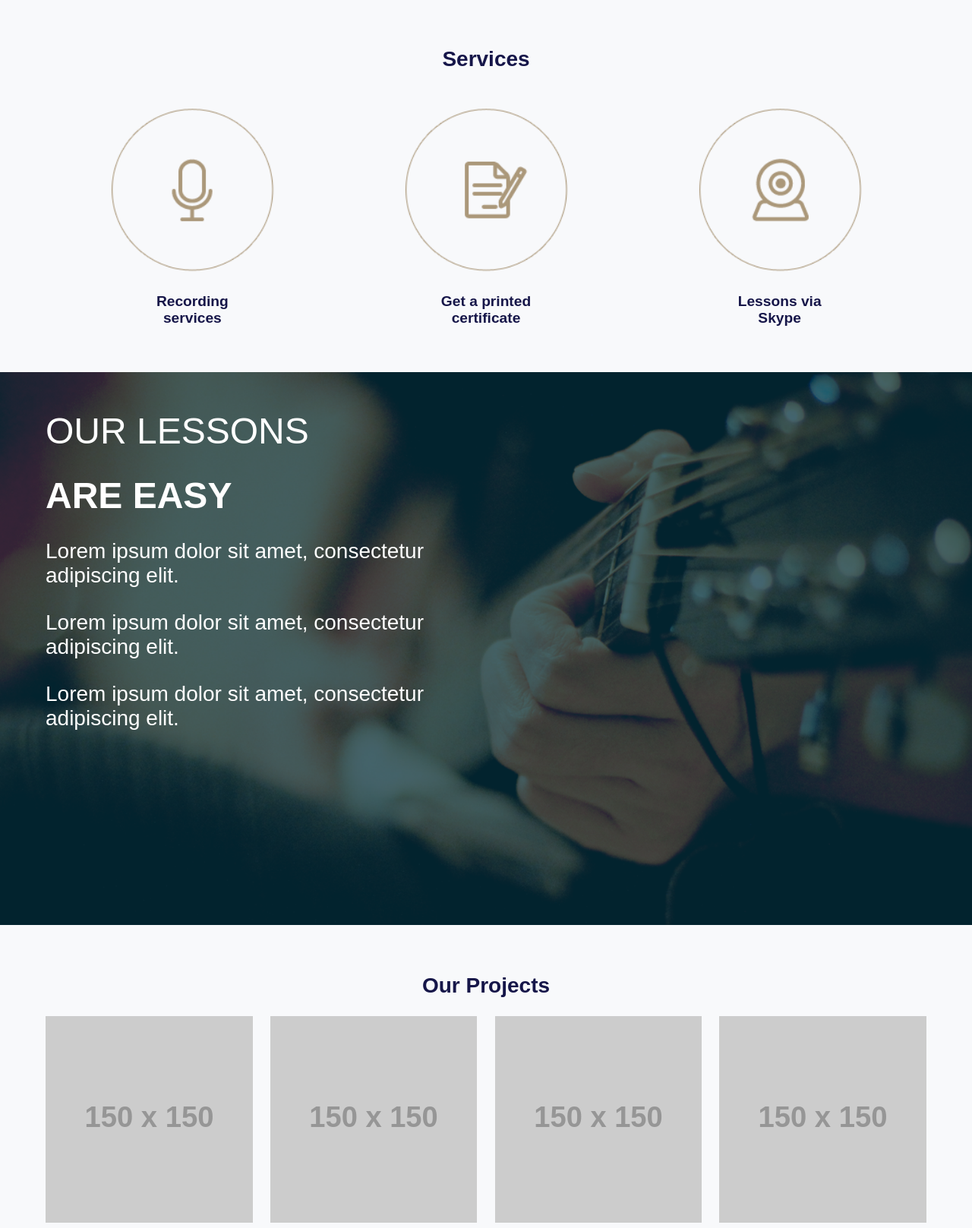
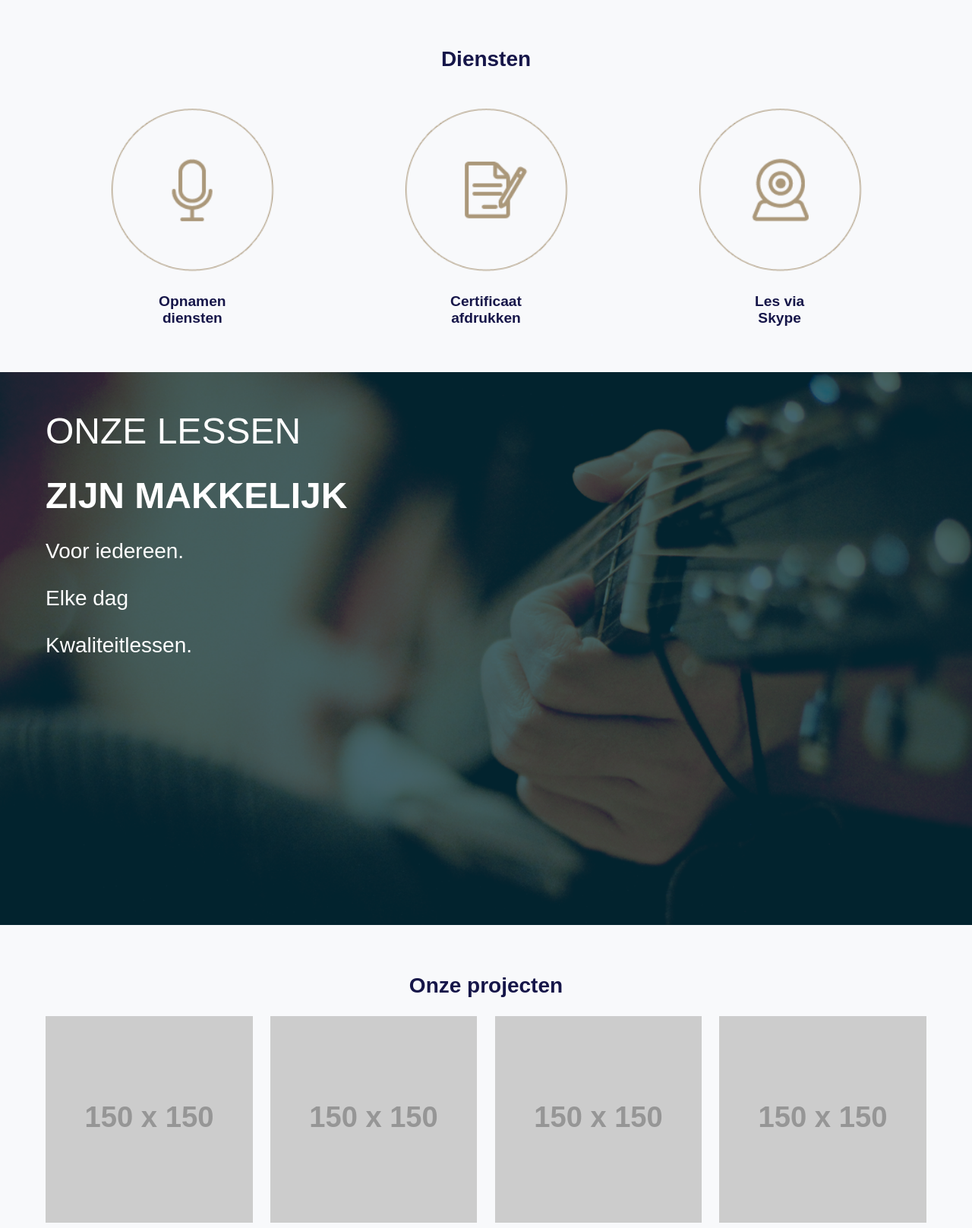
Before and after one commit to DV2017/sass-play, a plain HTML site: page index.html in a window 1280 px wide. Shown: the part 1016-2633 px from the top of the page at 76% size. Drawn offline with Linux system fonts and the light colour scheme; placeholder pictures from the web are drawn by us.

Commit message:
Minor changes

```diff
--- a/index.html
+++ b/index.html
@@ -24,28 +24,28 @@
       <img src="img/banner-1.png" />
       <div class="banner-content">
         <div class="wrapper">
-          <span class="title">Check our video</span>
-          <span class="sub-title">Learning in 6 weeks</span>
+          <span class="title">Bekijk onze nieuwe video</span>
+          <span class="sub-title">De eerste maand Gratis!</span>
         </div>
       </div>
     </div>
   </header>
   <section id="services">
     <div class="wrapper">
-      <h1>Services</h1>
+      <h1>Diensten</h1>
       <p></p>
       <ul>
         <li>
           <img src="img/icon-1.png" />
-          <a href="#">Recording<br />services</a>
+          <a href="#">Opnamen<br />diensten</a>
         </li>
         <li>
           <img src="img/icon-2.png" />
-          <a href="#">Get a printed<br />certificate</a>
+          <a href="#">Certificaat <br />afdrukken</a>
         </li>
         <li>
           <img src="img/icon-3.png" />
-          <a href="#">Lessons via<br />Skype</a>
+          <a href="#">Les via<br />Skype</a>
         </li>
       </ul>
     </div>
@@ -54,27 +54,20 @@
     <img src="img/banner-2.png" />
     <div class="banner-content">
       <div class="wrapper">
-        <span class="title">Our Lessons</span>
-        <span class="sub-title">Are Easy</span>
+        <span class="title">Onze lessen</span>
+        <span class="sub-title">Zijn makkelijk</span>
         <ul>
-          <li>Lorem ipsum dolor sit amet, consectetur adipiscing elit.</li>
-          <li>Lorem ipsum dolor sit amet, consectetur adipiscing elit.</li>
-          <li>Lorem ipsum dolor sit amet, consectetur adipiscing elit.</li>
+          <li>Voor iedereen.</li>
+          <li>Elke dag</li>
+          <li>Kwaliteitlessen.</li>
         </ul>
       </div>
     </div>
   </div>
   <section id="projects">
     <div class="wrapper">
-      <h1>Our Projects</h1>
+      <h1>Onze projecten</h1>
       <ul>
-        <li><img src="http://placehold.it/150x150" /></li>
-        <li><img src="http://placehold.it/150x150" /></li>
-        <li><img src="http://placehold.it/150x150" /></li>
-        <li><img src="http://placehold.it/150x150" /></li>
-        <li><img src="http://placehold.it/150x150" /></li>
-        <li><img src="http://placehold.it/150x150" /></li>
-        <li><img src="http://placehold.it/150x150" /></li>
         <li><img src="http://placehold.it/150x150" /></li>
         <li><img src="http://placehold.it/150x150" /></li>
         <li><img src="http://placehold.it/150x150" /></li>
```
